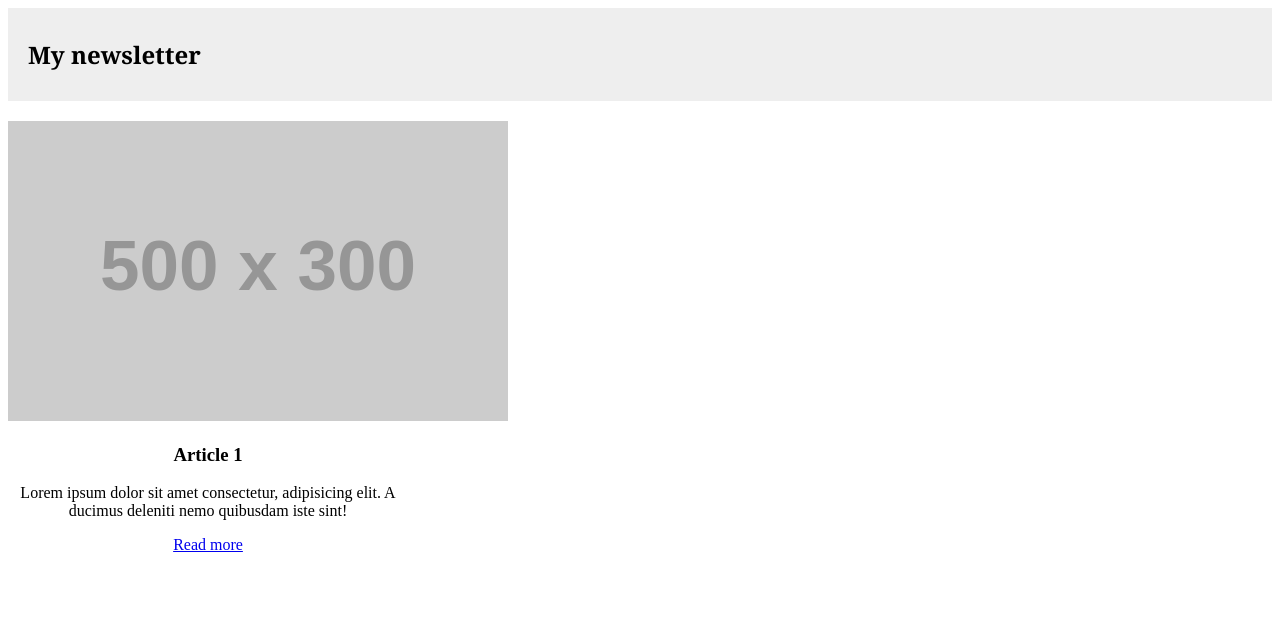
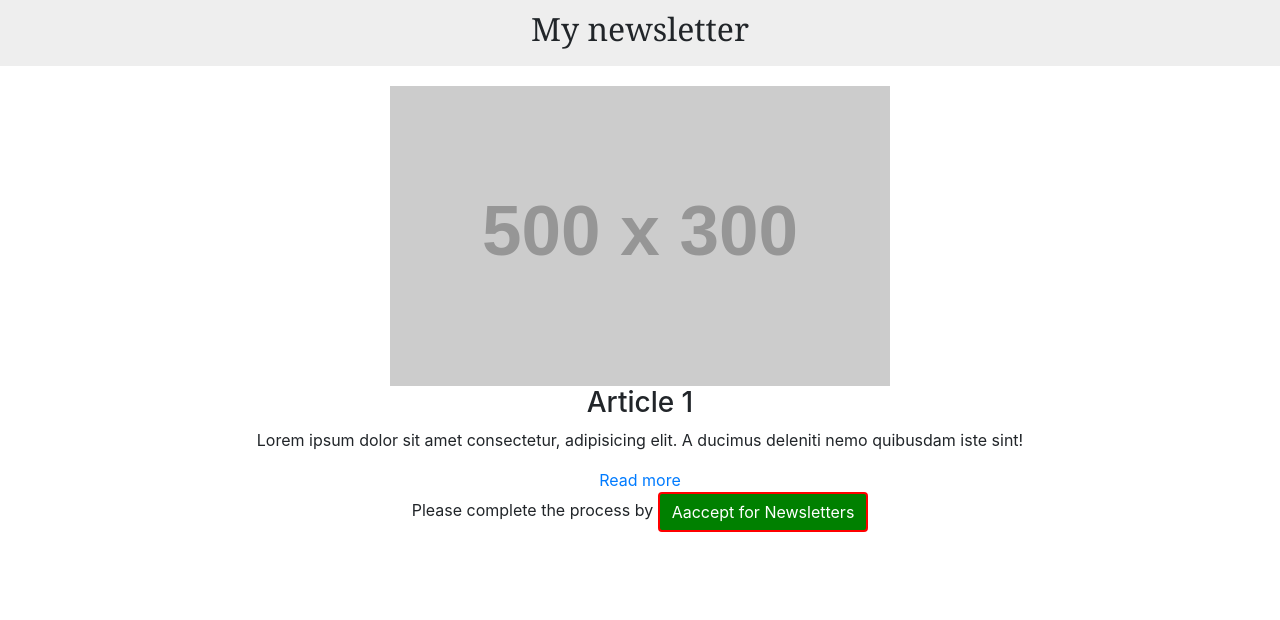
Before and after one commit to prema1432/django_newsletter_subscription, a Django app: template templates/mailtemplate.html in a window 1280 px wide. Shown: the top 620 px of the page. Run offline with Django 3.2, Linux system fonts and the light colour scheme; the template is opened without the code that fills it, so the values that code supplies are empty; grey boxes labelled with a size stand in for pictures from a placeholder-image service; some libraries are stand-ins or nearby versions.

Commit message:
button okconfirm

```diff
--- a/myapp/urls.py
+++ b/myapp/urls.py
@@ -6,6 +6,7 @@ urlpatterns = [
     path('index/', views.index, name=''),
     path('', views.new, name='index'),
     path('confirm/', views.confirm, name='confirm'),
+path('confirmfinal/', views.confirm, name='confirmfinal'),
     path('delete/', views.delete, name='delete'),
     path('news/', views.news, name='news')
 ]
--- a/templates/mailtemplate.html
+++ b/templates/mailtemplate.html
@@ -1,18 +1,27 @@
 <!DOCTYPE html>
             <html>
-                <body>
+<link rel="stylesheet" href="https://maxcdn.bootstrapcdn.com/bootstrap/4.0.0/css/bootstrap.min.css" integrity="sha384-Gn5384xqQ1aoWXA+058RXPxPg6fy4IWvTNh0E263XmFcJlSAwiGgFAW/dAiS6JXm" crossorigin="anonymous">
+                <body class="text-center">
                     <div style="background-color:#eee;padding:10px 20px;">
                         <h2 style="font-family:Georgia, 'Times New Roman', Times, serif;color#454349;"> {{email}}  My newsletter</h2>
                     </div>
                     <div style="padding:20px 0px">
-                        <div style="height: 500px;width:400px">
+                        <div style="height: 500px">
                             <img src="https://dummyimage.com/500x300/000/fff&text=Dummy+image" style="height: 300px;">
                             <div style="text-align:center;">
                                 <h3>Article 1</h3>
                                 <p>Lorem ipsum dolor sit amet consectetur, adipisicing elit. A ducimus deleniti nemo quibusdam iste sint!</p>
                                 <a href="#">Read more</a>
                             </div>
+                            <div>
+                                  Please complete the process by
+
+                                <a style="border: 2px solid red;background: green" class="btn btn-danger" href="http://127.0.0.1:8000/confirm/?email={{ email}}&conf_num={{ conf_num }}">Aaccept for Newsletters </a>
+                                  </div>
                         </div>
                     </div>
+                <script src="https://code.jquery.com/jquery-3.2.1.slim.min.js" integrity="sha384-KJ3o2DKtIkvYIK3UENzmM7KCkRr/rE9/Qpg6aAZGJwFDMVNA/GpGFF93hXpG5KkN" crossorigin="anonymous"></script>
+<script src="https://cdnjs.cloudflare.com/ajax/libs/popper.js/1.12.9/umd/popper.min.js" integrity="sha384-ApNbgh9B+Y1QKtv3Rn7W3mgPxhU9K/ScQsAP7hUibX39j7fakFPskvXusvfa0b4Q" crossorigin="anonymous"></script>
+<script src="https://maxcdn.bootstrapcdn.com/bootstrap/4.0.0/js/bootstrap.min.js" integrity="sha384-JZR6Spejh4U02d8jOt6vLEHfe/JQGiRRSQQxSfFWpi1MquVdAyjUar5+76PVCmYl" crossorigin="anonymous"></script>
                 </body>
             </html>
```
Also changed, not shown: myapp/views.py (+13 -4 lines), db.sqlite3.
